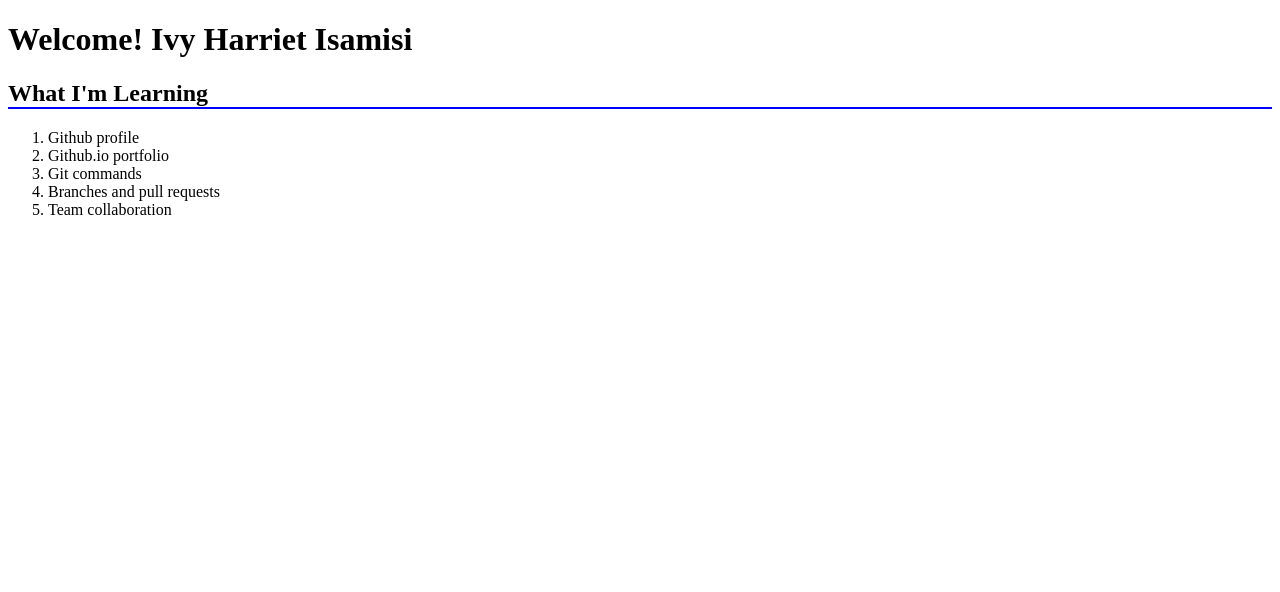
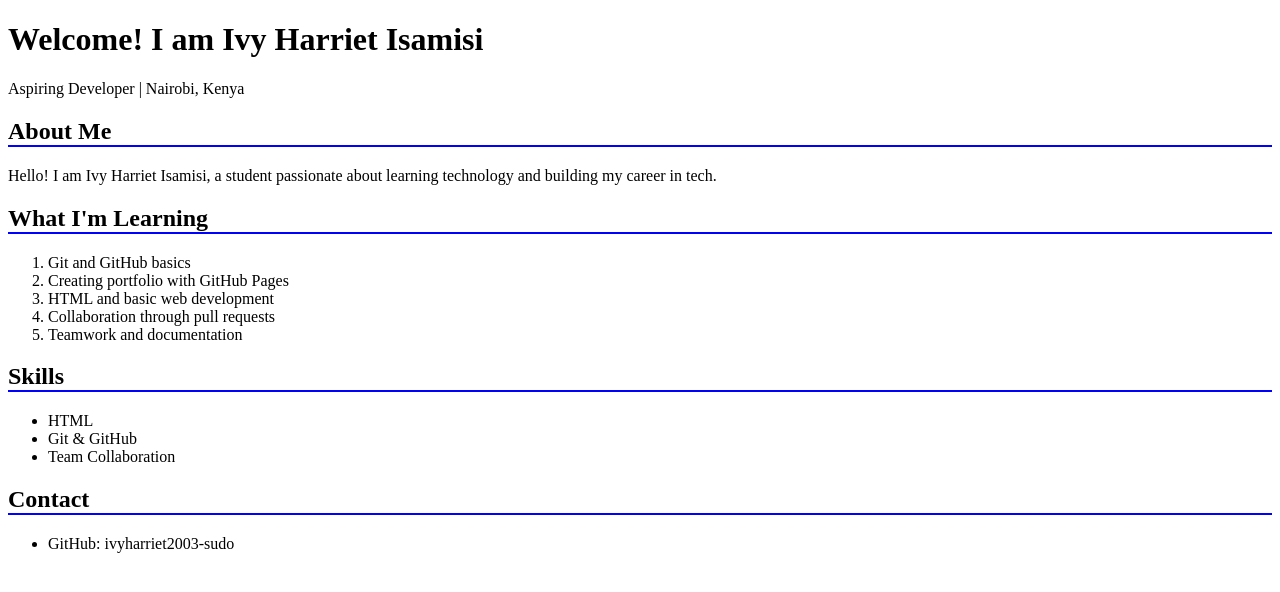
Before and after one commit to ivyharriet2003-sudo/ivyharriet2003-sudo.github.io, a plain HTML site: page index.html in a window 1280 px wide. Drawn offline with Linux system fonts and the light colour scheme.

Commit message:
Enhance portfolio with personal info and skills
Updated the title and added personal details, skills, and contact information.

```diff
--- a/index.html
+++ b/index.html
@@ -1,7 +1,7 @@
 <!DOCTYPE html>
 <html>
 <head>
-<title>ivy harriet</title>
+<title>Ivy Harriet Isamisi - Portfolio</title>
 <style>
 h2 {
   border-bottom: 2px solid blue;
@@ -9,16 +9,32 @@ h2 {
 </style>
 </head>
 <body>
-<h1>Welcome! Ivy Harriet Isamisi</h1>
+<h1>Welcome! I am Ivy Harriet Isamisi</h1>
+<p>Aspiring Developer | Nairobi, Kenya</p>
+
+<h2>About Me</h2>
+<p>Hello! I am Ivy Harriet Isamisi, a student passionate about learning technology and building my career in tech.</p>
 
 <h2>What I'm Learning</h2>
 <ol>
-<li>Github profile</li>
-<li>Github.io portfolio</li>
-<li>Git commands</li>
-<li>Branches and pull requests</li>
-<li>Team collaboration</li>
+<li>Git and GitHub basics</li>
+<li>Creating portfolio with GitHub Pages</li>
+<li>HTML and basic web development</li>
+<li>Collaboration through pull requests</li>
+<li>Teamwork and documentation</li>
 </ol>
+
+<h2>Skills</h2>
+<ul>
+<li>HTML</li>
+<li>Git & GitHub</li>
+<li>Team Collaboration</li>
+</ul>
+
+<h2>Contact</h2>
+<ul>
+<li>GitHub: ivyharriet2003-sudo</li>
+</ul>
 
 </body>
 </html>
```
